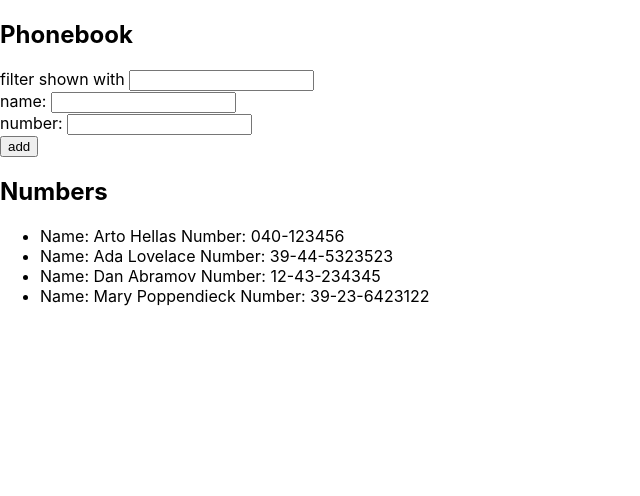
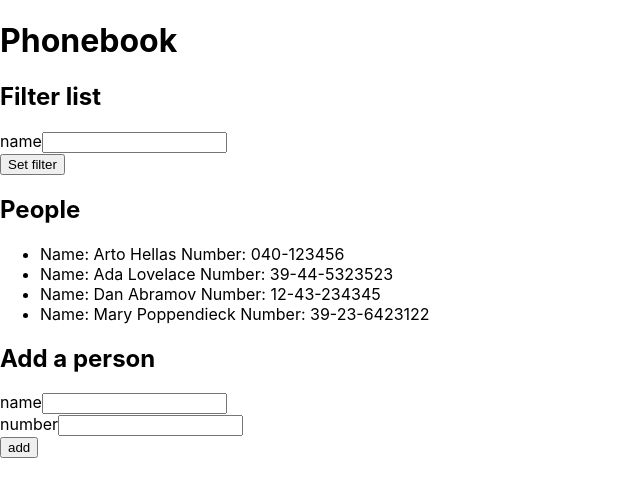
Before and after one commit to hummy123/full_stack, a React (Create React App) app in the folder Part 2/phonebook/: page / in a window 1280 px wide. Shown: the top 496 px of the page, without its empty margins (0-640 px from the left). Built offline with nearby package versions, Linux system fonts and the light colour scheme; the HTML template or start-up script is replaced by a standard one.

Commit message:
finished 2.10

```diff
--- a/Part 2/phonebook/src/App.js
+++ b/Part 2/phonebook/src/App.js
@@ -1,5 +1,7 @@
 import React, { useState } from 'react'
-import Person from './components/Person'
+import Form from "./components/Form";
+import Display from "./components/Display";
+import Filter from "./components/Filter";
 
 const App = () => {
     const [persons, setPersons] = useState([
@@ -8,68 +10,25 @@ const App = () => {
         { name: 'Dan Abramov', number: '12-43-234345' },
         { name: 'Mary Poppendieck', number: '39-23-6423122' }
     ])
-  const [ newName, setNewName ] = useState('')
-    const [ newNumber, setNewNumber ] = useState('')
-    const [ filterList, setFilterList ] = useState('')
 
-
-    const addPerson = () => {
-        const personObject = {
-            name: newName,
-            number: newNumber
-        }
-        setPersons(persons.concat(personObject))
-        setNewName("")
+    const personObject = {
+        persons: persons,
+        setPersons: setPersons
     }
 
-    const checkExists = (event) => {
-        event.preventDefault()
-        if (persons.some(person => person.name === newName))
-            alert(`${newName} already exists!`)
-        else
-            addPerson()
-    }
-
-    const enterName = (event) => {
-        setNewName(event.target.value)
-    }
-
-    const enterNumber = (event) => {
-        setNewNumber(event.target.value)
-    }
-
-    const peopleToShow = persons.filter(person => {
-        const lowName = person.name.toLowerCase()
-        const lowFilter = filterList.toLowerCase()
-        return lowName.includes(lowFilter)
-    })
-
-    const enterFilter = (event) => {
-        setFilterList(event.target.value)
+    const [filteredPeople, setFilterPeople] = useState(persons)
+    const filterObject = {
+        persons: persons,
+        setFilterPeople: setFilterPeople
     }
 
     return (
-      <div>
-        <h2>Phonebook</h2>
-          filter shown with <input onChange={enterFilter} />
-        <form onSubmit={checkExists}>
-          <div>
-            name: <input value={newName} onChange={enterName} />
-          </div>
-            <div>
-                number: <input value={newNumber} onChange={enterNumber} />
-            </div>
-          <div>
-            <button type="submit">add</button>
-          </div>
-        </form>
-        <h2>Numbers</h2>
-        <ul>
-            {peopleToShow.map(person =>
-                <Person key={person.name} person={person} />
-            )}
-        </ul>
-      </div>
+        <>
+            <h1>Phonebook</h1>
+            <Filter object={filterObject} />
+            <Display persons={filteredPeople} />
+            <Form object={personObject} />
+        </>
   )
 }
 
--- /dev/null
+++ b/Part 2/phonebook/src/components/Display.js
@@ -0,0 +1,24 @@
+import React from 'react'
+import Person from "./Person";
+
+const Display = (props) => {
+
+    /* display filtered list:
+        {peopleToShow.map(person =>
+        <Person key={person.name} person={person} />
+        )}
+     */
+
+    return (
+        <>
+            <h2>People</h2>
+            <ul>
+                {props.persons.map(person =>
+                    <Person key={person.name} person={person} />
+                )}
+            </ul>
+        </>
+    )
+}
+
+export default Display
--- /dev/null
+++ b/Part 2/phonebook/src/components/Filter.js
@@ -0,0 +1,33 @@
+import React, {useState} from "react";
+import TextInput from "./TextInput";
+
+const Filter = ({object: {setFilterPeople, persons}}) => {
+    //declare values used for filter input
+    const [ textFilter, setTextFilter ] = useState('')
+    const textObjects = {
+        label: "name",
+        value: textFilter,
+        setValue: setTextFilter
+    }
+
+    const filter = () => {
+        setFilterPeople(persons.filter(person => {
+            //store lower case values, so comparison is case-insensitive
+            const lowName = person.name.toLowerCase()
+            const lowFilter = textFilter.toLowerCase()
+
+            //return person if name contains filter string
+            if (lowName.includes(lowFilter))
+                return person
+    }))}
+
+    return(
+        <>
+            <h2>Filter list</h2>
+            <TextInput object={textObjects}/>
+            <button onClick={filter} >Set filter</button>
+        </>
+    )
+}
+
+export default Filter
--- /dev/null
+++ b/Part 2/phonebook/src/components/Form.js
@@ -0,0 +1,61 @@
+import React, {useState} from "react";
+import TextInput from "./TextInput";
+
+const Form = (props) => {
+    //destructure props
+    const persons = props.object.persons
+    const setPersons = props.object.setPersons
+
+    //declare values used for name input
+    const [ newName, setNewName ] = useState('')
+    const nameObjects = {
+        label: "name",
+        value: newName,
+        setValue: setNewName
+    }
+
+    //declare values used for number input
+    const [ newNumber, setNewNumber ] = useState('')
+    const numberObjects = {
+        label: "number",
+        value: newNumber,
+        setValue: setNewNumber
+    }
+
+    //add person
+    const addPerson = (event) => {
+        event.preventDefault()
+        if (!checkExists()) {
+            const personObject = {
+                name: newName,
+                number: newNumber
+            }
+            setPersons(persons.concat(personObject))
+            setNewName("")
+            setNewNumber("")
+        } else {
+            alert(`${newName} already exists!`)
+        }
+    }
+
+    //check if person already exists (called while adding new)
+    const checkExists = (event) => {
+        if (persons.some(person => person.name === newName))
+            return true
+        else
+            return false
+    }
+
+    return (
+        <>
+            <h2>Add a person</h2>
+            <form onSubmit={addPerson}>
+                <TextInput object={nameObjects} />
+                <TextInput object={numberObjects} />
+                <button type="submit">add</button>
+            </form>
+        </>
+    )
+}
+
+export default Form
--- /dev/null
+++ b/Part 2/phonebook/src/components/TextInput.js
@@ -0,0 +1,13 @@
+import React from "react";
+
+const TextInput = (props) => {
+    const enterValue = (event) =>
+        props.object.setValue(event.target.value)
+
+    return (<div>
+        <label>{props.object.label}</label>
+        <input value={props.object.value} onChange={enterValue} />
+    </div>)
+}
+
+export default TextInput
```
